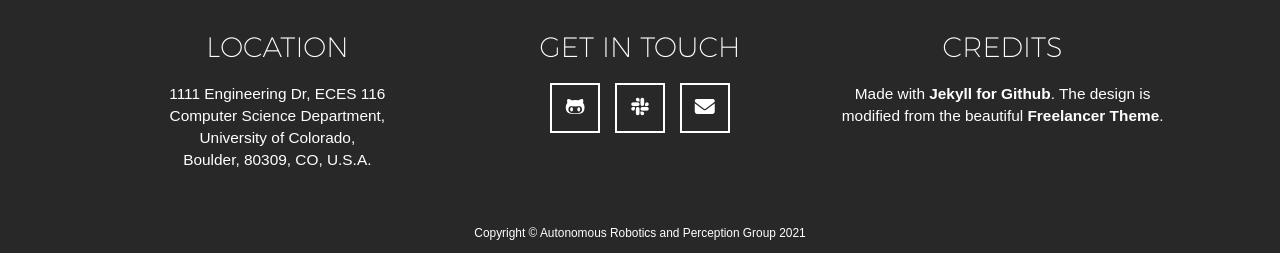
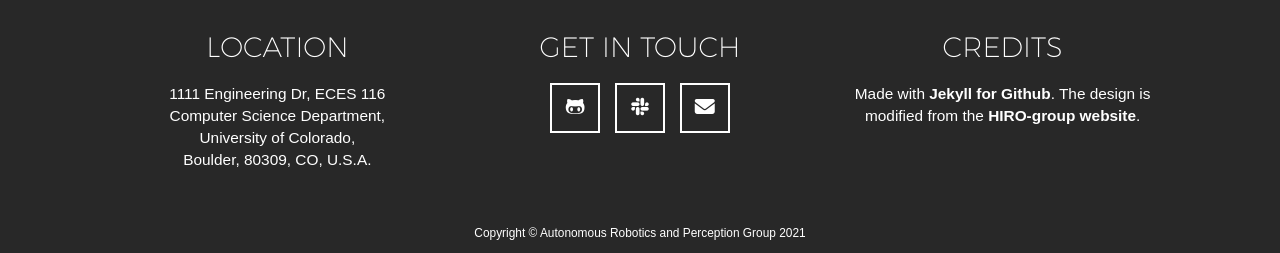
Before and after one commit to HIRO-group/HIRO-group.github.io, a Jekyll site: the page built from index.md, in a window 1280 px wide and 900 px high, scrolled down 1561 px. Shown: the part 644-897 px from the top of the window. Built offline with Jekyll 4.4.1, drawn with Linux system fonts in a browser that asks for light colours; nearby versions of some CDN libraries; some web fonts are replaced.

Commit message:
Added credits to the HIRO group website

```diff
--- a/_includes/footer.html
+++ b/_includes/footer.html
@@ -26,7 +26,7 @@
                     </div>
                     <div class="col-lg-4">
                         <h3>Credits</h3>
-                        <p class="small">Made with <a href="http://jekyllrb.com/">Jekyll for Github</a>. The design is modified from the beautiful <a href="https://github.com/jeromelachaud/freelancer-theme">Freelancer Theme</a>.</p>
+                        <p class="small">Made with <a href="http://jekyllrb.com/">Jekyll for Github</a>. The design is modified from the <a href="https://hiro-group.ronc.one">HIRO-group website</a>.</p>
                     </div>
                 </div>
             </div>
```
